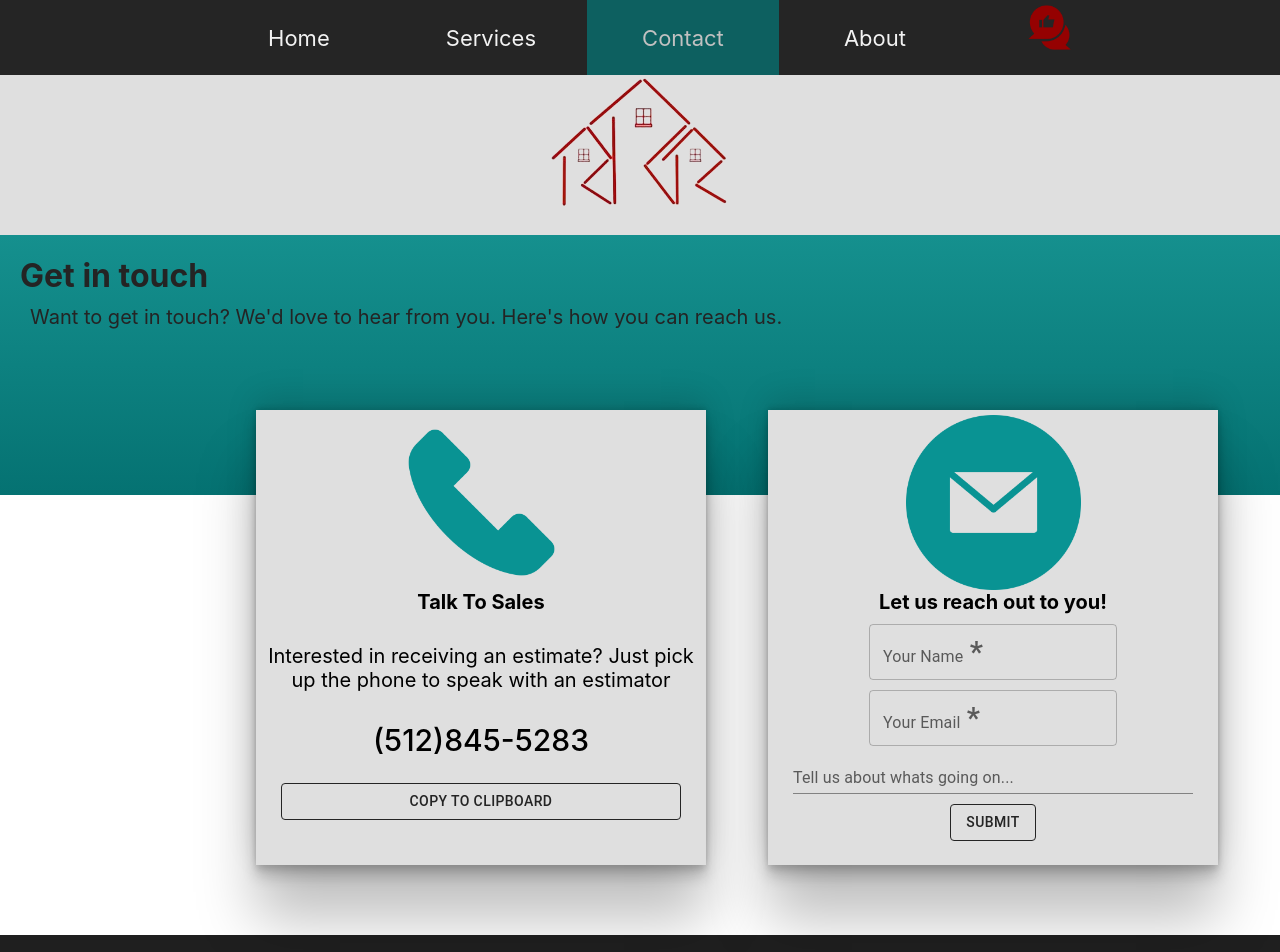
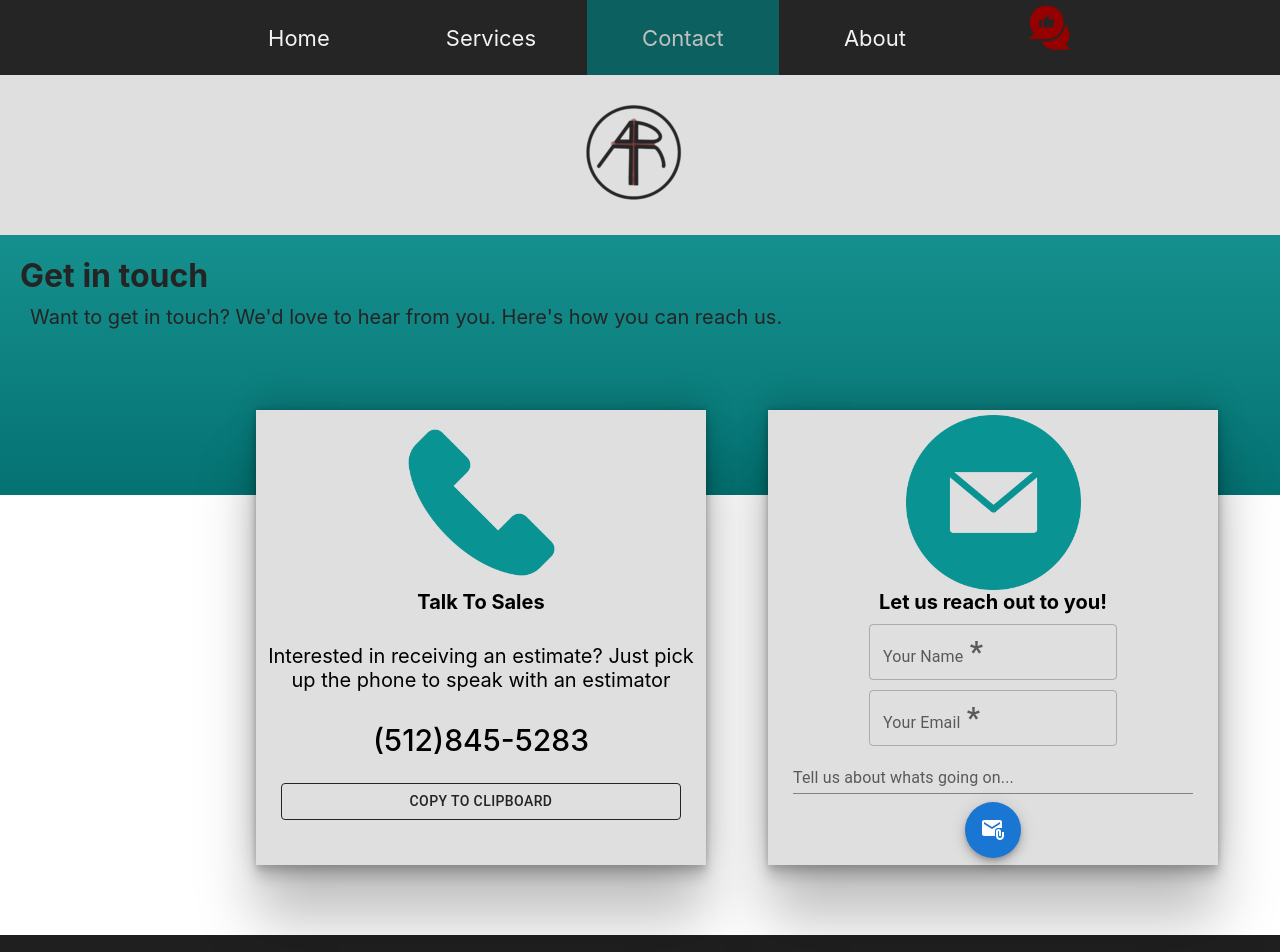
Before and after one commit to JoshuaGutie/reliable, a React (Create React App) app: page /contact in a window 1280 px wide. Shown: the top 952 px of the page. Built offline with nearby package versions, Linux system fonts and the light colour scheme.

Commit message:
Contact UX improved

```diff
--- a/package.json
+++ b/package.json
@@ -5,6 +5,7 @@
   "dependencies": {
     "@emotion/react": "^11.8.2",
     "@emotion/styled": "^11.8.1",
+    "@mui/icons-material": "^5.6.0",
     "@mui/material": "^5.5.1",
     "@testing-library/jest-dom": "^5.14.1",
     "@testing-library/react": "^11.2.7",
--- a/src/App.css
+++ b/src/App.css
@@ -25,7 +25,7 @@
 }
 .outer {
   width: 98%;
-  height: 265px;
+  height: 290px;
   background-image: linear-gradient(rgb(223, 223, 223), #0cc3c32a);
   border: solid black;
   border-top: none;
@@ -34,7 +34,7 @@
 }
 .inner {
   width: 98%;
-  height: 250px;
+  height: 280px;
   background-color: rgb(223, 223, 223);
   border: solid black;
   border-top: none;
@@ -44,8 +44,7 @@
 }
 
 .logo{
-  width: 200px;
-  height: 200px;
+  width: 350px;
   align-self: center;
   position: absolute;
   top: 1;
@@ -295,8 +294,7 @@ p {
   color: white;
   font-size: 40px;
   margin: auto;
-  height: 50%;
-  width: 50%;
+  width: 300px;
   padding: auto;
   align-self: center;
 }
--- a/src/components/Contactus.js
+++ b/src/components/Contactus.js
@@ -8,7 +8,7 @@ import Button from "@mui/material/Button";
 
 class Contactus extends Component {
   state = {
-    textToCopy: "5128455283"
+    textToCopy: "5128455283",
   };
   render() {
     return (
--- a/src/components/Home.js
+++ b/src/components/Home.js
@@ -30,7 +30,7 @@ class Home extends Component {
             <link rel="preconnect" href="https://fonts.googleapis.com"></link>
             <div className="outer">
               <div className="inner">
-                <p>Reliable Roofing and Repairs ATX LLC</p>{" "}
+                <p>Arise Roofing and Repairs ATX LLC</p>{" "}
                 <img className="logo" src={logo} alt="logo"/>
               </div>
             </div>
--- a/src/components/Review.js
+++ b/src/components/Review.js
@@ -22,8 +22,7 @@ class Review extends Component {
               src={logo}
               alt="logo"
               style={{
-                width: "200px",
-                height: "200px",
+                width: "300px",
                 alignSelf: "center",
               }}
             />
--- a/src/components/cards/Email.js
+++ b/src/components/cards/Email.js
@@ -1,32 +1,87 @@
 import { useState } from "react";
 import { send } from "emailjs-com";
-import Button from "@mui/material/Button";
 import TextField from "@mui/material/TextField";
 import email from "./images/email.png"
+import Box from '@mui/material/Box';
+import CircularProgress from '@mui/material/CircularProgress';
+import { green, red } from '@mui/material/colors';
+import Button from '@mui/material/Button';
+import Fab from '@mui/material/Fab';
+import CheckIcon from '@mui/icons-material/Check';
+import AttachEmailIcon from '@mui/icons-material/AttachEmail';
+import ErrorIcon from '@mui/icons-material/Error';
 
 function Email() {
+{/*Setting state for Email.js */}
   const [toSend, setToSend] = useState({
     from_name: "",
     to_name: "Jimmy/John",
     message: "",
     reply_to: "",
   });
+{/* Setting state for MUI progress button */}
+  const [loading, setLoading] = useState(false);
+  const [success, setSuccess] = useState(false);
 
+{/*Countdown for error */}
+  const [counter, setCounter] = useState(1000);
+  const [error, setError] = useState(false)
+
+  {/*MUI styling */}
+  const buttonSx = {
+    ...(success && {
+      bgcolor: green[500],
+      '&:hover': {
+        bgcolor: green[700],
+      },
+    }),
+  };
+
+  if (counter > 0) {
+    setTimeout(() => setCounter(counter - 1), 1000);
+  } else {
+    setError(true)
+    setLoading(false)
+    setCounter(100)
+    console.log(error);
+  }
+
+
+{/*If the req text fields are not blank, req json from Email.js */}
   const onSubmit = (e) => {
+    setError(false)
+    setCounter(7)
+    console.log(error)
+    if (!loading) {
+      setSuccess(false);
+      setLoading(true);}
     e.preventDefault();
+   if(toSend.from_name && toSend.reply_to != ""){
     send("service_vt1x7ov", "template_5dtup3o", toSend, "US4icppZ2jUEmmkvP")
       .then((response) => {
         console.log("SUCCESS!", response.status, response.text);
+        {/*Resetting the state  */}
+        setToSend({
+          from_name: "",
+          to_name: "Jimmy/John",
+          message: "",
+          reply_to: "",
+        })
+        setSuccess(true);
+        setLoading(false);
+        setError(false)
+        setCounter(1000)
       })
       .catch((err) => {
         console.log("FAILED...", err);
       });
+    }
   };
 
   const handleChange = (e) => {
     setToSend({ ...toSend, [e.target.name]: e.target.value });
   };
-
+{/*Begin email form */}
   return (
     <div className="phoneEmail" style={{
         gridArea:"email"
@@ -71,19 +126,33 @@ function Email() {
           }}
         />
 
-        <Button
-          type="submit"
-          variant="outlined"
-          style={{
-            color: "#242424",
-            borderColor: "#242424",
-            whiteSpace: "nowrap",
-            width: "max",
-            marginTop:"10px"
-          }}
+<Box sx={{ display: 'flex', alignItems: 'center' }}>
+      <Box sx={{ m: 1, position: 'relative' }}>
+        <Fab
+          aria-label="save"
+          color="primary"
+          sx={buttonSx}
+          onClick={onSubmit}
         >
-          Submit
-        </Button>
+          {success ? <CheckIcon /> : <AttachEmailIcon/>}
+          {error ? <ErrorIcon sx={{color:red[500]}} /> : <span/>}
+
+
+        </Fab>
+        {loading && (
+          <CircularProgress
+            size={68}
+            sx={{
+              color: green[500],
+              position: 'absolute',
+              top:-30,
+              left: -6,
+              zIndex: 10,
+            }}
+          />
+        )}
+      </Box>
+      </Box>
       </form>
     </div>
   );
```
Also changed, not shown: src/components/images/logo.png, 1 other file (tests, documents, lock files or other folders).
